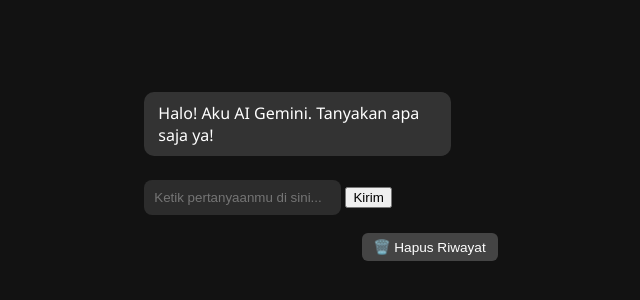
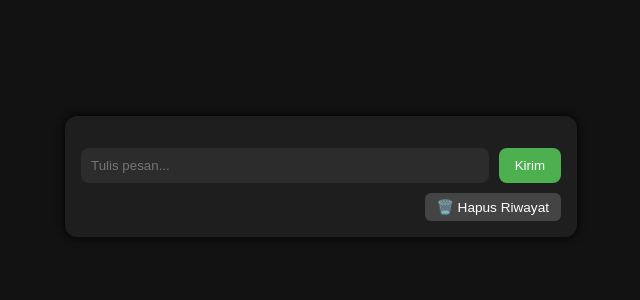
Before and after one commit to https2025/Gemini-Ai, a plain HTML site: page index.html in a window 1280 px wide. Shown: the part 224-524 px from the top of the page, without its empty margins (319-959 px from the left). Drawn offline with Linux system fonts and the light colour scheme; files that its build step writes are made by us from their sources.

Commit message:
Update index.html

```diff
--- a/index.html
+++ b/index.html
@@ -1,21 +1,25 @@
-<!DOCTYPE html><html lang="en">
+<!DOCTYPE html>
+<html lang="id">
 <head>
   <meta charset="UTF-8" />
   <meta name="viewport" content="width=device-width, initial-scale=1.0" />
-  <title>Chatbot AI - Gemini</title>
-  <link rel="stylesheet" href="css/style.css" />
+  <title>Gemini AI Chatbot</title>
+  <link rel="stylesheet" href="style.css" />
 </head>
 <body>
-  <div class="chatbot-container">
-    <div class="chatbox" id="chatbox">
-      <div class="bot-message">Halo! Aku AI Gemini. Tanyakan apa saja ya!</div>
+  <div class="chat-container">
+    <div class="chatbox" id="chatbox"></div>
+
+    <form id="chat-form" class="chat-form">
+      <input type="text" id="user-input" placeholder="Tulis pesan..." autocomplete="off" />
+      <button type="submit">Kirim</button>
+    </form>
+
+    <div class="options">
+      <button id="clear-history" class="clear-button">🗑️ Hapus Riwayat</button>
     </div>
-    <form id="chat-form">
-      <input type="text" id="user-input" placeholder="Ketik pertanyaanmu di sini..." autocomplete="off" required />
-      <button type="submit">Kirim</button>
-      <div style="text-align: right; margin: 0.5rem 0;">
-  <button id="clear-history" class="clear-button">🗑️ Hapus Riwayat</button>
-      </div>
-    </form>
-  </div>  <script src="js/chatbot.js"></script></body>
+  </div>
+
+  <script src="chat.js"></script>
+</body>
 </html>
```
